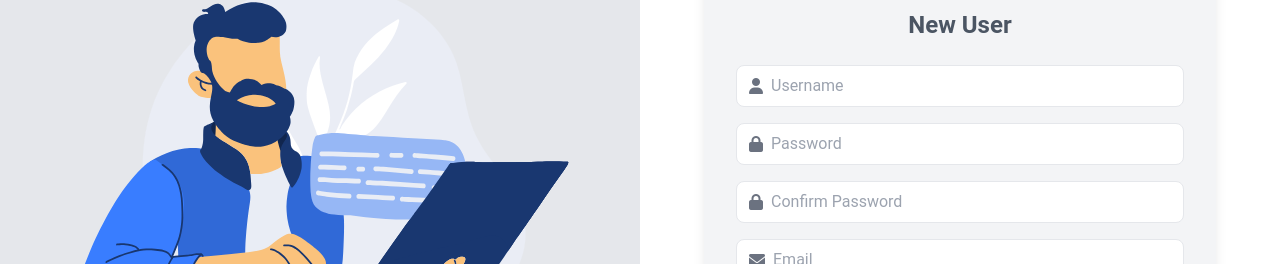
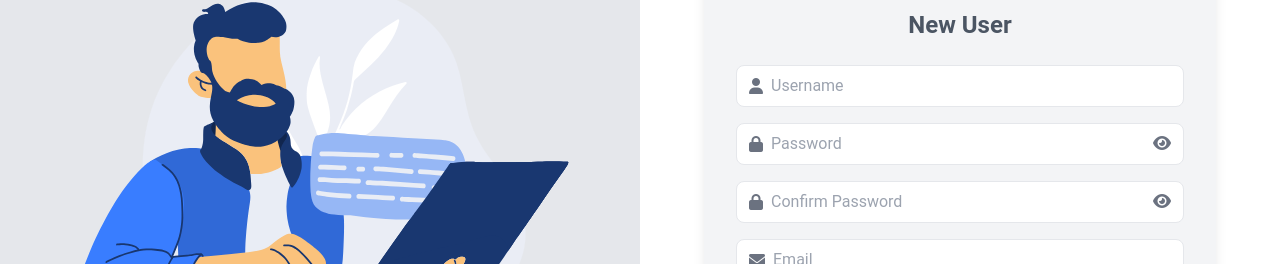
Before and after one commit to mnshrstg05/ims, a React (Create React App) app in the folder frontend/: page /signup in a window 1280 px wide. Shown: the part 231-495 px from the top of the page. Built offline with nearby package versions, Linux system fonts and the light colour scheme.

Commit message:
Use Create page  changes

```diff
--- a/frontend/src/pages/CreateUser.js
+++ b/frontend/src/pages/CreateUser.js
@@ -12,6 +12,9 @@ const CreateUser = () => {
   const [role, setRole] = useState('Staff');
   const [message, setMessage] = useState('');
   const [messageType, setMessageType] = useState('');
+  const [showPassword, setShowPassword] = useState(false);
+  const [showConfirmPassword, setShowConfirmPassword] = useState(false);
+
   const navigate = useNavigate();
 
   const handleSubmit = async (e) => {
@@ -84,6 +87,7 @@ const CreateUser = () => {
             </h2>
 
             <form className="space-y-4" onSubmit={handleSubmit}>
+              {/* Username */}
               <div className="flex items-center border rounded-lg px-3 py-2 bg-white focus-within:ring-2 focus-within:ring-blue-400 transition">
                 <i className="fa fa-user text-gray-500 mr-2"></i>
                 <input
@@ -97,10 +101,11 @@ const CreateUser = () => {
                 />
               </div>
 
+              {/* Password */}
               <div className="flex items-center border rounded-lg px-3 py-2 bg-white focus-within:ring-2 focus-within:ring-blue-400 transition">
                 <i className="fa fa-lock text-gray-500 mr-2"></i>
                 <input
-                  type="password"
+                  type={showPassword ? 'text' : 'password'}
                   value={password}
                   onChange={(e) => setPassword(e.target.value)}
                   placeholder="Password"
@@ -108,12 +113,20 @@ const CreateUser = () => {
                   required
                   autoComplete="new-password"
                 />
+                <button
+                  type="button"
+                  onClick={() => setShowPassword(!showPassword)}
+                  className="ml-2 text-gray-500 focus:outline-none"
+                >
+                  <i className={`fa ${showPassword ? 'fa-eye-slash' : 'fa-eye'}`}></i>
+                </button>
               </div>
 
+              {/* Confirm Password */}
               <div className="flex items-center border rounded-lg px-3 py-2 bg-white focus-within:ring-2 focus-within:ring-blue-400 transition">
                 <i className="fa fa-lock text-gray-500 mr-2"></i>
                 <input
-                  type="password"
+                  type={showConfirmPassword ? 'text' : 'password'}
                   value={confirmPassword}
                   onChange={(e) => setConfirmPassword(e.target.value)}
                   placeholder="Confirm Password"
@@ -121,8 +134,16 @@ const CreateUser = () => {
                   required
                   autoComplete="new-password"
                 />
+                <button
+                  type="button"
+                  onClick={() => setShowConfirmPassword(!showConfirmPassword)}
+                  className="ml-2 text-gray-500 focus:outline-none"
+                >
+                  <i className={`fa ${showConfirmPassword ? 'fa-eye-slash' : 'fa-eye'}`}></i>
+                </button>
               </div>
 
+              {/* Email */}
               <div className="flex items-center border rounded-lg px-3 py-2 bg-white focus-within:ring-2 focus-within:ring-blue-400 transition">
                 <i className="fa fa-envelope text-gray-500 mr-2"></i>
                 <input
@@ -135,6 +156,7 @@ const CreateUser = () => {
                 />
               </div>
 
+              {/* Role */}
               <div className="flex items-center border rounded-lg px-3 py-2 bg-white focus-within:ring-2 focus-within:ring-blue-400 transition">
                 <i className="fa fa-user-tag text-gray-500 mr-2"></i>
                 <select
@@ -149,6 +171,7 @@ const CreateUser = () => {
                 </select>
               </div>
 
+              {/* Submit Button */}
               <button
                 type="submit"
                 className="w-full py-3 bg-blue-500 hover:bg-blue-600 text-white font-semibold rounded-lg transition duration-300 shadow-md"
```
